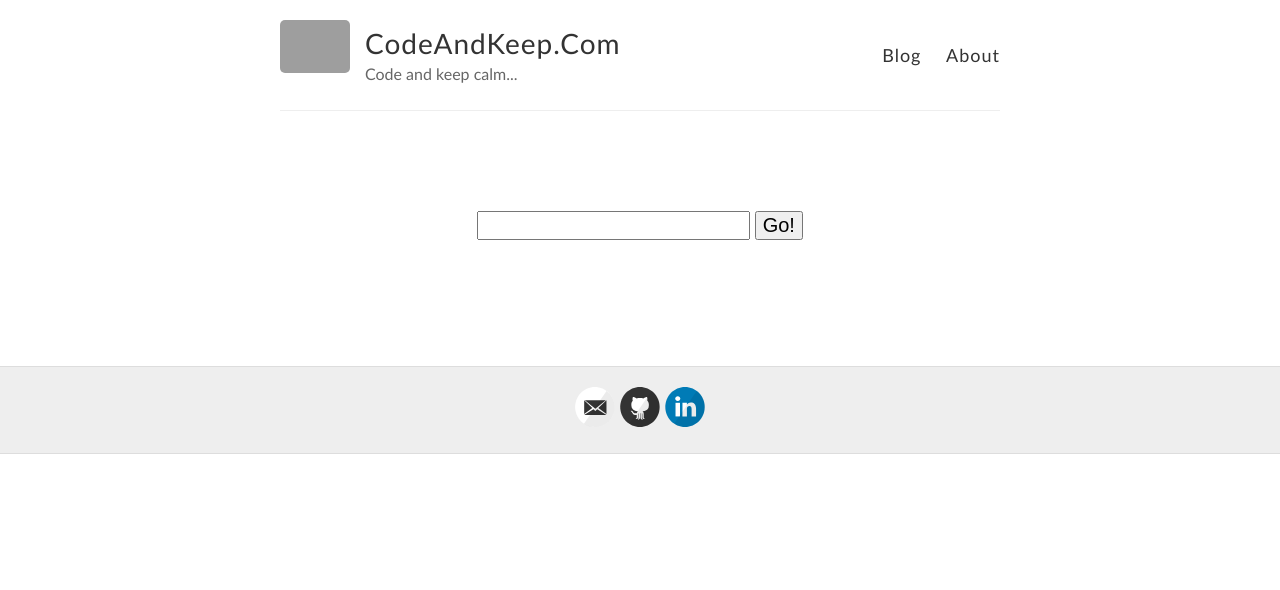
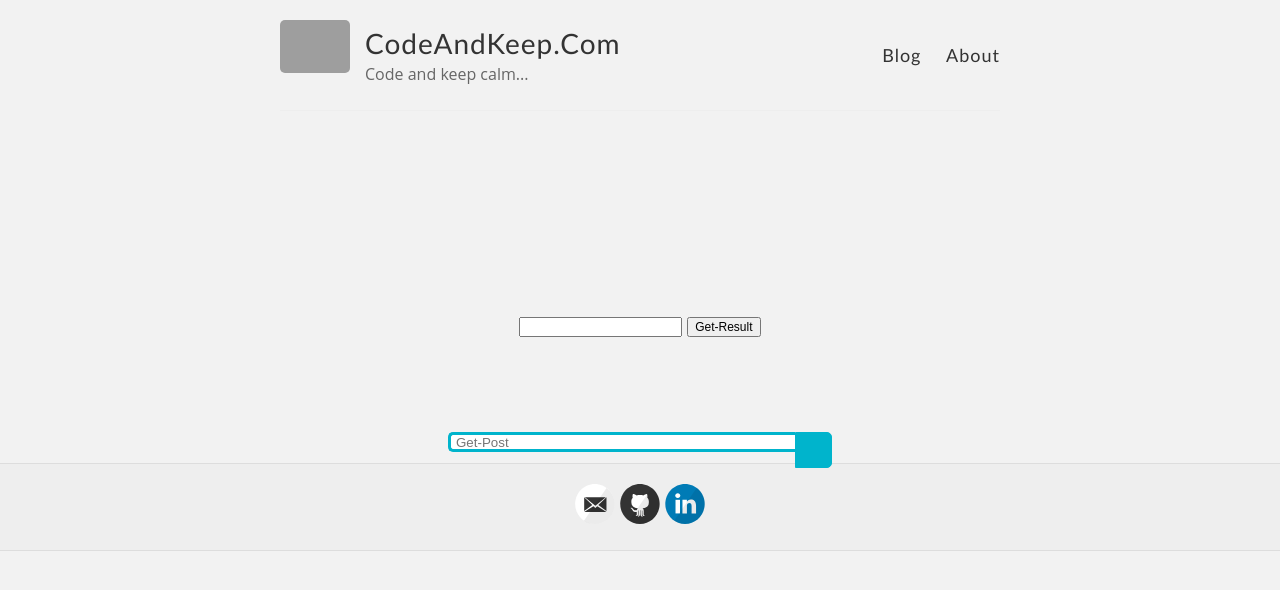
Before and after one commit to briansworth/dev, a Jekyll site: the page built from search/index.html, in a window 1280 px wide. Shown: the top 590 px of the page. Built offline with Jekyll 4.4.1, drawn with Linux system fonts in a browser that asks for light colours; nearby versions of some CDN libraries; grey boxes are pictures that could not be loaded.

Commit message:
Fun stuff with search and fav icon

```diff
--- a/js/search.js
+++ b/js/search.js
@@ -50,7 +50,7 @@
         });
       } else {
         // If there are no results, let the user know.
-        $search_results.html('<li>No results found.<br/>Please check spelling, spacing, yada...</li>');
+        $search_results.html('<li>Nothing found...</li>');
       }
     });
   }
--- a/search/index.html
+++ b/search/index.html
@@ -2,11 +2,78 @@
 layout: default
 title: Search
 ---
+
+<head>
+<style>
+body{
+  background: #f2f2f2;
+  font-family: 'Open Sans', sans-serif;
+}
+
+.search {
+  width: 100%;
+  position: relative;
+  display: flex;
+}
+
+.searchTerm {
+  width: 100%;
+  border: 3px solid #00B4CC;
+  border-right: none;
+  padding: 5px;
+  height: 20px;
+  border-radius: 5px 0 0 5px;
+  outline: none;
+  color: #9DBFAF;
+}
+
+.searchTerm:focus{
+  color: #00B4CC;
+}
+
+.searchButton {
+  width: 40px;
+  height: 36px;
+  border: 1px solid #00B4CC;
+  background: #00B4CC;
+  text-align: center;
+  color: #fff;
+  border-radius: 0 5px 5px 0;
+  cursor: pointer;
+  font-size: 20px;
+}
+
+/*Resize the wrap to see the search bar change!*/
+.wrap{
+  width: 30%;
+  position: absolute;
+  top: 50%;
+  left: 50%;
+  transform: translate(-50%, -50%);
+}
+</style>
+</head>
+
+<br/>&nbsp;
+<form action="get" id="site_search">
+<div class="wrap">
+   <div class="search">
+      <input type="text" class="searchTerm" placeholder="Get-Post">
+      <button type="submit" class="searchButton">
+        <i class="fa fa-search"></i>
+     </button>
+   </div>
+</div>
+</form>
+<br/>&nbsp;
+<br/>&nbsp;
+
+
 <br/>&nbsp;
 <form action="get" id="site_search">
 <center>
-  <input style="font-size:20px;" type="text" id="search_box">
-  <input style="font-size:20px;" type="submit" value="Go!">
+  <input style="font-size:12px;" type="text" id="search_box">
+  <input style="font-size:12px;" type="submit" value="Get-Result">
 </center>
 </form>
 <br/>&nbsp;
```
Also changed, not shown: favicon.ico (added).
